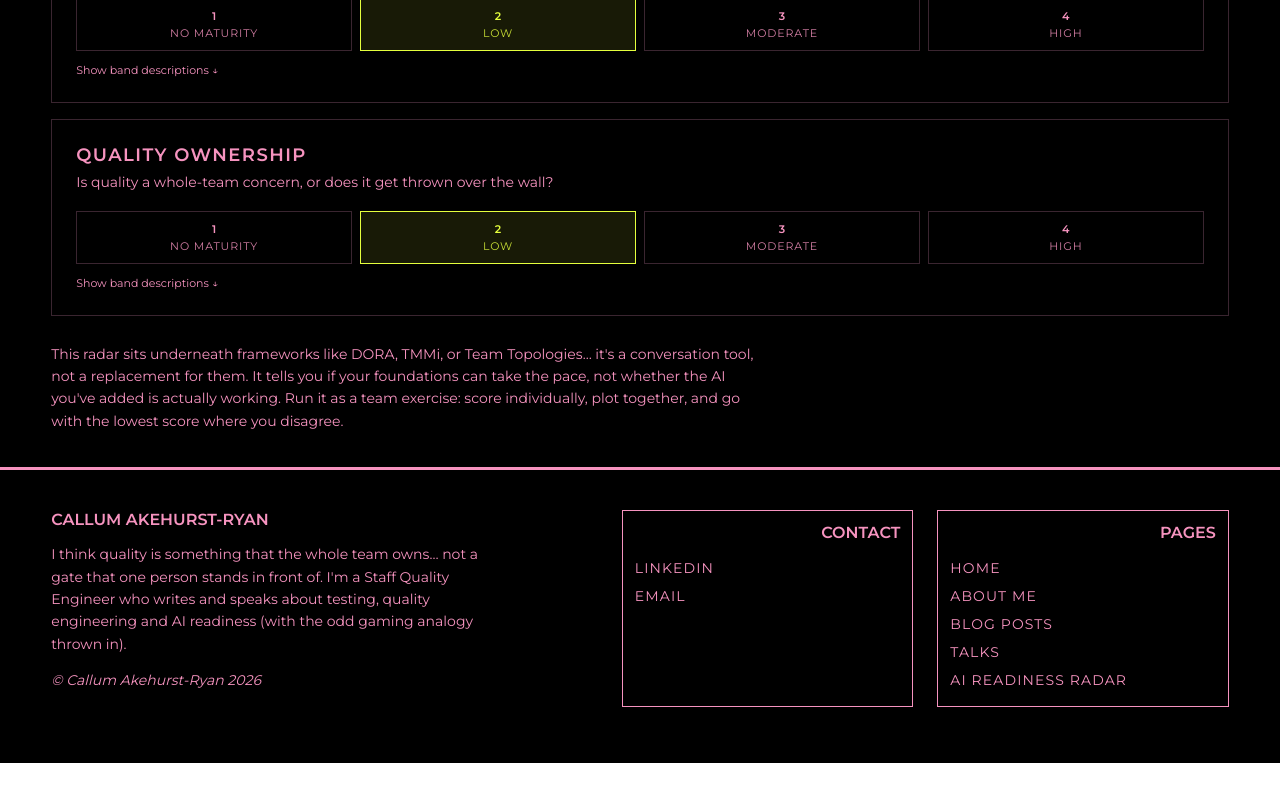
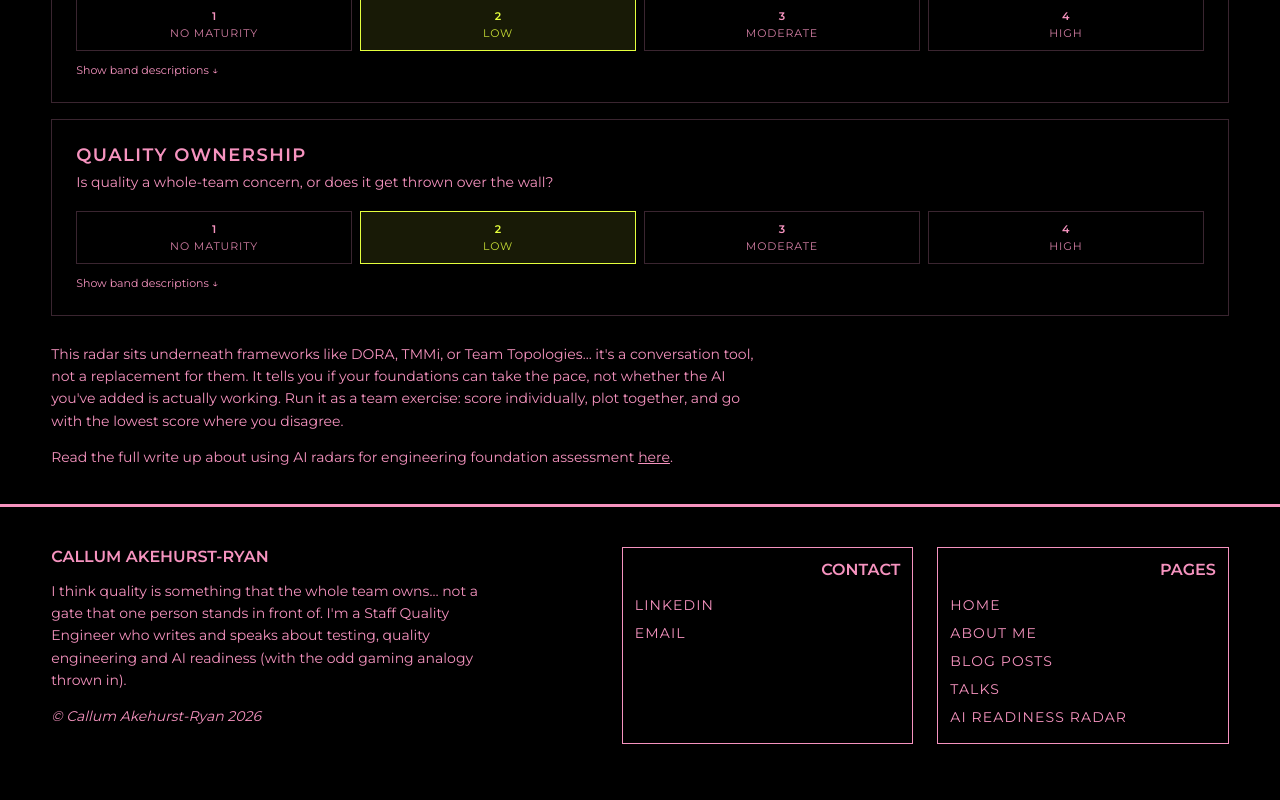
Before and after one commit to cakehurstryan/AI-readiness-radar, a React (Vite) app: page / in a window 1280 px wide. Shown: the part 1646-2446 px from the top of the page. Before the commit the page ends 2409 px from the top, so only its background shows below. Built offline with nearby package versions, Linux system fonts and the light colour scheme.

Commit message:
Link to the full AI readiness radar write-up
Co-Authored-By: Claude Opus 4.8 (1M context) <noreply@anthropic.com>

```diff
--- a/src/App.jsx
+++ b/src/App.jsx
@@ -694,6 +694,12 @@ export default function App() {
             added is actually working. Run it as a team exercise: score individually, plot together, and go with the
             lowest score where you disagree.
           </p>
+          <p style={{ fontSize: "var(--fs-body)", color: "#F693BF", lineHeight: 1.6, maxWidth: 720, margin: "14px 0 0" }}>
+            Read the full write up about using AI radars for engineering foundation assessment{" "}
+            <a href="https://cakehurstryan.com/2026/06/12/ai-readiness-radar/" style={{ color: "#F693BF", textDecoration: "underline" }}>
+              here
+            </a>.
+          </p>
         </div>
       </main>
 
```
